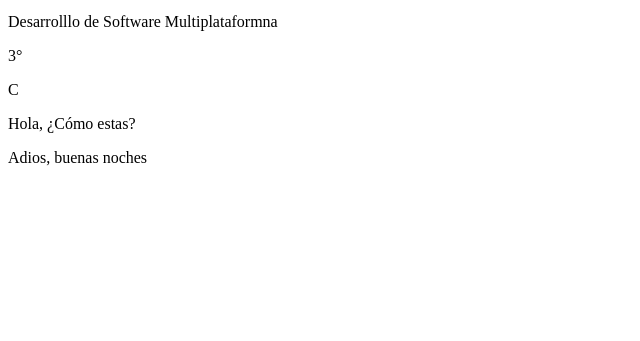
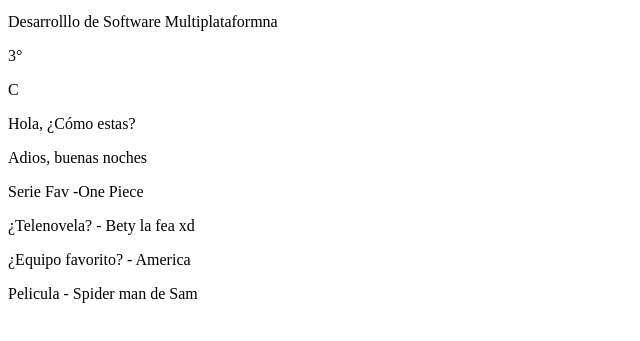
Before and after one commit to AaronGT03/practica2, a plain HTML site: page index.html in a window 1280 px wide. Shown: the part 101-442 px from the top of the page, without its empty margins (0-640 px from the left). Drawn offline with Linux system fonts and the light colour scheme.

Commit message:
Update index.html

```diff
--- a/index.html
+++ b/index.html
@@ -14,5 +14,9 @@
     <p>C</p>
     <p>Hola, ¿Cómo estas?</p>
     <p>Adios, buenas noches</p>
+    <p>Serie Fav -One Piece</p>
+    <p>¿Telenovela? - Bety la fea xd</p>
+    <p>¿Equipo favorito? - America</p>
+    <p>Pelicula - Spider man de Sam</p>
 </body>
 </html>
```
